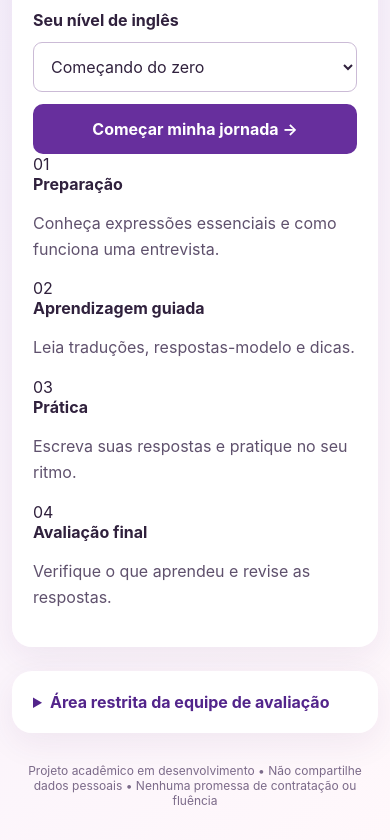
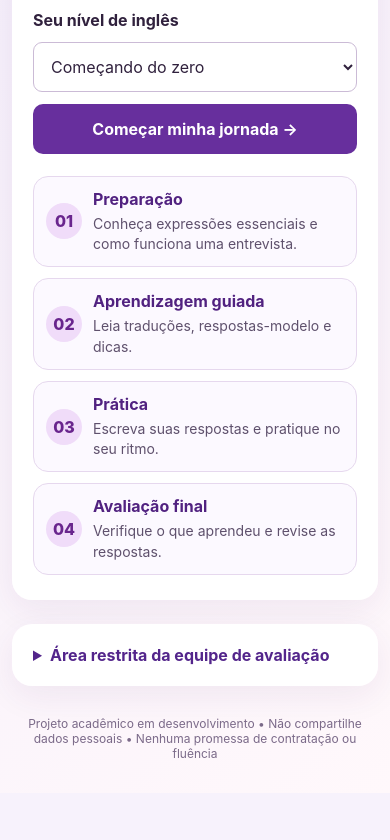
Before and after one commit to projetosdajheni-netizen/bellatech-mvp, a React (Vite) app: page / in a window 390 px wide. Shown: the part 1267-2107 px from the top of the page. After the commit the page ends 2060 px from the top, so only its background shows below. Built offline with nearby package versions, Linux system fonts and the light colour scheme.

Commit message:
style: cartões responsivos para quatro etapas de aprendizagem

```diff
--- a/src/styles.css
+++ b/src/styles.css
@@ -91,3 +91,16 @@ header.brand-header > a.brand-home-link .brand-name{display:block;white-space:no
 header.brand-header > a.brand-home-link .brand-subtitle{color:#756784}
 header.brand-header > a.brand-home-link .brand-audience{color:#66348d}
 @media(max-width:480px){header.brand-header > a.brand-home-link{gap:10px}}
+
+
+/* Jornada de aprendizagem: cartões simples, legíveis no celular */
+.journey-list{display:grid;gap:11px;margin:22px 0 4px}
+.journey-step{display:flex;align-items:center;gap:14px;border:1px solid #e6d8ee;border-radius:15px;padding:15px;background:#fcf9ff}
+.journey-number{display:grid;place-items:center;flex:0 0 42px;height:42px;border-radius:50%;background:#f0dcf9;color:#69258d;font-weight:800}
+.journey-step strong{display:block;color:#512280;font-size:16px}
+.journey-step p{margin:5px 0 0;font-size:14px;line-height:1.45}
+.learning-card{border:1px solid #e9d9f2;border-radius:14px;background:#f8f0fc;padding:16px 18px;margin:15px 0}
+.learning-card strong{display:block;color:#552386;font-size:17px}
+.learning-card p{margin:10px 0;font-size:16px}
+.learning-card small{color:#685575}
+@media(max-width:600px){.journey-step{padding:12px;gap:11px}.journey-number{flex-basis:36px;height:36px}.learning-card{padding:14px}.training .actions{flex-wrap:wrap}.training .actions button{min-width:0;flex:1 1 160px}}
```
